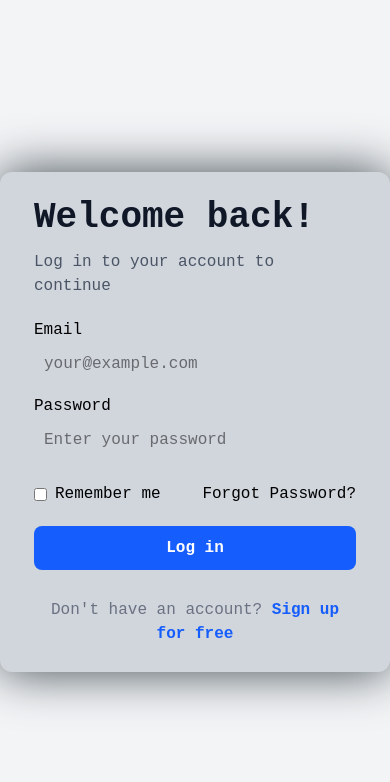
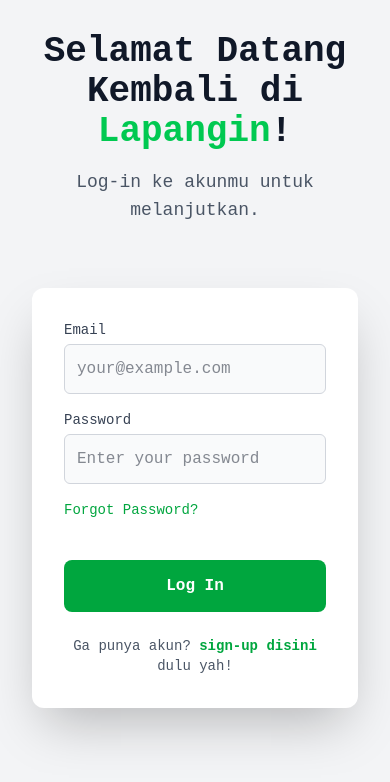
Before and after one commit to kindaMid72/Lapangin, a Next.js app in the folder lapangin-apps/: page /login in a window 390 px wide. Shown: the top 782 px of the page. Built offline with nearby package versions, Linux system fonts and the light colour scheme; no server answers.

Commit message:
fix: adjust ui for better mobile expirience

```diff
--- a/lapangin-apps/src/app/(protected)/[user_id]/[venue_id]/(main-app)/layout.jsx
+++ b/lapangin-apps/src/app/(protected)/[user_id]/[venue_id]/(main-app)/layout.jsx
@@ -16,7 +16,7 @@
     }, [fetchSession]); // Dependency array memastikan ini hanya berjalan sekali saat komponen dimuat
 
     return (
-        <div className='flex flex-col bg-white dark:bg-gray-800 min-h-screen h-fit'>
+        <div className='flex flex-col bg-white dark:bg-gray-800 min-h-screen'>
             <Navbar></Navbar>
             {children}
         </div>
--- a/lapangin-apps/src/features/Auth/Login_Page.jsx
+++ b/lapangin-apps/src/features/Auth/Login_Page.jsx
@@ -52,39 +52,44 @@
     }
 
     return (
-        <div className="flex items-center justify-center min-h-screen bg-gray-100 dark:bg-gray-900">
-            <div className="dark:bg-gray-900 bg-gray-300 dark:text-white text-black flex flex-col justify-center items-center w-[450px] border-2 border-transparent rounded-xl py-6 px-8 font-mono [box-shadow:0px_0px_50px_#3b474e]">
-                <div> {/* welcome back section */}
-                    <h1 className="text-4xl font-extrabold text-gray-900 dark:text-white">Welcome back!</h1>
-                    <p className="text-gray-600 mt-3 dark:text-white">Log in to your account to continue</p>
-                </div>
-                {/* email login section */}
-                <form onSubmit={handleLogin} className="w-full flex flex-col mt-5">
-                    <p>Email</p>
-                    <input type='email' value={email} onChange={(e) => setEmail(e.target.value)} placeholder="your@example.com" className="w-full border-2 border-gray-300 p-2 rounded-md mb-2" required />
-                    <p>Password</p>
-                    <input type='password' value={password} onChange={(e) => setPassword(e.target.value)} placeholder="Enter your password" className="w-full border-gray-300 border-2 p-2 rounded-md" required />
-
-                    <div className="flex justify-between items-center mt-5"> {/* forgot password section */}
-                        <div className="flex justify-start items-center">
-                            <input type='checkbox' checked={remember} onChange={(e) => { setRemember(e.target.checked) }} className="mr-2"></input> {/* remember for 30 day*/}
-                            <p>Remember me</p>
-                        </div>
-                        <button className="hover:underline" onClick={() => { }}>Forgot Password?</button>
-                    </div>
-
-                    {/* Tampilkan pesan error jika ada */}
-                    {error && <p className="text-red-500 text-center mt-4">{error}</p>}
-
-                    {/* login button */} {/* onClick auth */}
-                    <button type="submit" className="w-full border-2 border-transparent bg-blue-600 rounded-lg py-2 mt-5 text-white font-[800] hover:bg-blue-700 transition-colors">Log in</button>
-                </form>
-
-                {/* sign up section */}
-                <div>
-                    <p className="text-center mt-7 text-gray-500">Don't have an account? <Link href="/register" className="text-blue-600 hover:underline font-extrabold">Sign up for free</Link></p>
+        <div className="min-h-screen bg-gray-100 dark:bg-gray-900 font-mono">
+            <div className="container mx-auto flex flex-col md:flex-row md:h-screen md:items-center">
+                {/* Left Section / Header */}
+                <div className="w-full md:w-1/2 flex flex-col justify-center p-8 md:p-12 text-center md:text-left">
+                    <h1 className="text-4xl md:text-5xl font-extrabold text-gray-900 dark:text-white">
+                        Selamat Datang Kembali di <span className='text-green-500'>Lapangin</span>!
+                    </h1>
+                    <p className="mt-4 text-lg text-gray-600 dark:text-gray-400">
+                        Log-in ke akunmu untuk melanjutkan.
+                    </p>
                 </div>
 
+                {/* Right Section / Form */}
+                <div className="w-full md:w-1/2 p-8">
+                    <div className="bg-white dark:bg-gray-800 rounded-xl shadow-2xl p-8">
+                        <form onSubmit={handleLogin} className="w-full flex flex-col space-y-4">
+                            <div>
+                                <label className="block text-sm font-medium text-gray-700 dark:text-gray-300 mb-1">Email</label>
+                                <input type='email' value={email} onChange={(e) => setEmail(e.target.value)} placeholder="your@example.com" className="w-full p-3 bg-gray-50 dark:bg-gray-700 text-gray-900 dark:text-white border border-gray-300 dark:border-gray-600 rounded-md focus:ring-2 focus:ring-green-500 focus:border-green-500 transition" required />
+                            </div>
+                            <div>
+                                <label className="block text-sm font-medium text-gray-700 dark:text-gray-300 mb-1">Password</label>
+                                <input type='password' value={password} onChange={(e) => setPassword(e.target.value)} placeholder="Enter your password" className="w-full p-3 bg-gray-50 dark:bg-gray-700 text-gray-900 dark:text-white border border-gray-300 dark:border-gray-600 rounded-md focus:ring-2 focus:ring-green-500 focus:border-green-500 transition" required />
+                            </div>
+
+                            <div className="flex justify-between items-center text-sm">
+                                <button type="button" className="font-medium text-green-600 hover:underline dark:text-green-400">Forgot Password?</button>
+                            </div>
+
+                            {error && <p className="text-red-500 text-center !mt-6">{error}</p>}
+
+                            <button type="submit" className="w-full !mt-6 border-2 border-transparent bg-green-600 rounded-lg py-3 text-white font-bold hover:bg-green-700 transition-colors">Log In</button>
+                        </form>
+                        <div className="text-center mt-6">
+                            <p className="text-sm text-gray-600 dark:text-gray-400">Ga punya akun?  <Link href="/sign_in" className="text-green-600 hover:underline font-bold">sign-up disini</Link> dulu yah!</p>
+                        </div>
+                    </div>
+                </div>
             </div>
         </div>
     );
--- a/lapangin-apps/src/features/Auth/Sign_In_Page.jsx
+++ b/lapangin-apps/src/features/Auth/Sign_In_Page.jsx
@@ -3,6 +3,8 @@
 // imports
 import { useRouter } from 'next/navigation';
 import { useState } from 'react';
+
+import Link from 'next/link';
 
 import { createClient } from '../../utils/supabase/client';
 
@@ -68,34 +70,44 @@
     }
 
     return (
-        <div className="flex items-center justify-center min-h-screen bg-gray-100 relative dark:bg-gray-800">
-            <div className="bg-gray-900 flex flex-col justify-center items-center w-[450px] border-2 border-transparent rounded-xl py-6 px-8 font-mono [box-shadow:0px_0px_20px_#3b474e]">
-                <div> {/* welcome back section */}
-                    <h1 className="text-4xl font-extrabold">Selamat Datang di <p className='text-green-500 inline'>Lapangin</p>!</h1>
-                    <p className="text-gray-600 mt-3 dark:text-white">Sign in untuk melanjutkan.</p>
+        <div className="min-h-screen bg-gray-100 dark:bg-gray-900 font-mono">
+            <div className="container mx-auto flex flex-col md:flex-row-reverse md:h-screen md:items-center">
+                {/* Left Section / Header */}
+                <div className="w-full md:w-1/2 flex flex-col justify-center p-8 md:p-12 text-center md:text-left">
+                    <h1 className="text-4xl md:text-5xl font-extrabold text-gray-900 dark:text-white">
+                        Selamat Datang di <span className='text-green-500'>Lapangin</span>!
+                    </h1>
+                    <p className="mt-4 text-lg text-gray-600 dark:text-gray-400">
+                        Buat akun Anda dan mulai kelola CourtSpace dengan mudah.
+                    </p>
                 </div>
 
-                {/* or break line */}
-                {/* <div className="flex justify-center items-center mt-8 w-full">
-                    <div className="h-0 w-5 border-y-1 border-gray-300 flex-1"></div>
-                    {/* <p className="px-2 text-gray-400">or</p>
-                    <div className="h-0 w-5 border-y-1 border-gray-300 flex-1"></div>
-                </div> */}
+                {/* Right Section / Form */}
+                <div className="w-full md:w-1/2 p-8">
+                    <div className="bg-white dark:bg-gray-800 rounded-xl shadow-2xl p-8">
+                        <form onSubmit={handleSignin} className="w-full flex flex-col space-y-4">
+                            <div>
+                                <label className="block text-sm font-medium text-gray-700 dark:text-gray-300 mb-1">Email</label>
+                                <input name="email" value={email} onChange={(e) => { setEmail(e.target.value) }} type='email' placeholder="your@example.com" className="w-full p-3 bg-gray-50 dark:bg-gray-700 text-gray-900 dark:text-white border border-gray-300 dark:border-gray-600 rounded-md focus:ring-2 focus:ring-green-500 focus:border-green-500 transition" required />
+                            </div>
+                            <div>
+                                <label className="block text-sm font-medium text-gray-700 dark:text-gray-300 mb-1">Password</label>
+                                <input name="password" value={password} onChange={(e) => { setPassword(e.target.value) }} type='password' placeholder="Minimal 8 karakter" className="w-full p-3 bg-gray-50 dark:bg-gray-700 text-gray-900 dark:text-white border border-gray-300 dark:border-gray-600 rounded-md focus:ring-2 focus:ring-green-500 focus:border-green-500 transition" required />
+                            </div>
+                            <div>
+                                <label className="block text-sm font-medium text-gray-700 dark:text-gray-300 mb-1">Confirm Password</label>
+                                <input name="confirm_password" value={confirmPassword} onChange={(e) => { setConfirmPassword(e.target.value) }} type='password' placeholder="Ulangi password Anda" className="w-full p-3 bg-gray-50 dark:bg-gray-700 text-gray-900 dark:text-white border border-gray-300 dark:border-gray-600 rounded-md focus:ring-2 focus:ring-green-500 focus:border-green-500 transition" required />
+                            </div>
 
-                {/* email login section */}
-                <form onSubmit={handleSignin} className="w-full flex flex-col mt-5">
-                    <p>Email</p>
-                    <input name="email" value={email} onChange={(e) => { setEmail(e.target.value) }} type='text' placeholder="your@example.com" className=" w-full border-1 border-gray-600 p-2 rounded-md mb-2 outline-1 outline-gray-300"></input>
-                    <p>Password</p>
-                    <input name="password" value={password} onChange={(e) => { setPassword(e.target.value) }} type='password' placeholder="Enter your password" className="w-full border-gray-600 border-2 p-2 rounded-md mb-2 outline-1 outline-gray-300"></input>
-                    <p>Confirm Password</p>
-                    <input name="confirm_password" value={confirmPassword} onChange={(e) => { setConfirmPassword(e.target.value) }} type='password' placeholder="Enter your password" className="w-full border-gray-600 border-2 p-2 rounded-md outline-1 outline-gray-300"></input>
+                            {error && <p className="text-red-500 text-center !mt-6">{error}</p>}
 
-                    {error && <p className="text-red-500 text-center mt-4">{error}</p>}
-                    {/* sign in button */}
-                    <button type='submit' className="w-full border-2 border-transparent bg-blue-600 rounded-lg py-2 mt-5 text-white font-[800] hover:bg-blue-800 transition-color duration-150 ease-in-out">Sign in</button>
-                </form>
-
+                            <button type='submit' className="w-full !mt-6 border-2 border-transparent bg-green-600 rounded-lg py-3 text-white font-bold hover:bg-green-700 transition-colors">Sign Up</button>
+                        </form>
+                        <div className="text-center mt-6">
+                            <p className="text-sm text-gray-600 dark:text-gray-400">Sudah punya akun? yaudah <Link href="/login" className="text-green-600 hover:underline font-bold">Log-in</Link> di sini</p>
+                        </div>
+                    </div>
+                </div>
             </div>
         </div>
     )
--- a/lapangin-apps/src/features/components/MainAppNavbar.jsx
+++ b/lapangin-apps/src/features/components/MainAppNavbar.jsx
@@ -1,6 +1,6 @@
 "use client"
 import { useParams, useRouter } from 'next/navigation';
-import { useState, useEffect } from 'react';
+import { use, useEffect, useState } from 'react';
 
 // store
 import useSessionStore from '@/shared/stores/authStore.js';
@@ -19,6 +19,8 @@
 
     // state
     const [selectedMenu, setSelectedMenu] = useState('dashboard');
+    const [showSiderBar, setShowSiderbar] = useState(false);
+
     // class ui element
     const activeClass = 'px-3 border-1 border-transparent py-1 bg-green-800 rounded-lg h-fit ';
     const inactiveClass = 'px-3 py-1 border-1 border-gray-600 bg-transparent hover:border-transparent rounded-lg h-fit ';
@@ -34,28 +36,49 @@
 
     }, [session]);
 
-    return (
-        <ul className="flex flex-wrap gap-4 light:bg-slate-100 items-center dark:bg-slate-900 [&_li]:hover:bg-green-700 [&_li]:cursor-pointer text-[1em] p-2 [&_li]:font-mono [&_li]:text-[1em] rounded-b-xl">
-            <li className="px-3 py-1 hover:!bg-transparent text-green-500 rounded-lg !font-[900] !text-2xl ">Lapangin</li>
-            <li className={`${selectedMenu === 'dashboard' ? activeClass : inactiveClass} transition-color duration-100 ease-in-out`} onClick={() => handleNavigate('dashboard')}><i className="fa-solid fa-table mr-2 "></i>Dashboard</li>
-            <li className={`${selectedMenu === 'bookings' ? activeClass : inactiveClass} transition-color duration-100 ease-in-out`} onClick={() => handleNavigate('bookings')}><i className="fa-solid fa-calendar mr-2 "></i>Bookings</li>
-            <li className={`${selectedMenu === 'courts' ? activeClass : inactiveClass} transition-color duration-100 ease-in-out`} onClick={() => handleNavigate('courts')}><i className="fa-solid fa-layer-group mr-2 "></i>Courts</li>
-            <li className={`${selectedMenu === 'reports' ? activeClass : inactiveClass} transition-color duration-100 ease-in-out`} onClick={() => handleNavigate('reports')}><i className="fa-solid fa-chart-simple mr-2 "></i>Report</li>
-            <li className={`${selectedMenu === 'team' ? activeClass : inactiveClass} transition-color duration-100 ease-in-out`} onClick={() => handleNavigate('team')}><i className="fa-solid fa-people-group mr-2 "></i>Team</li>
-            <li className={`${selectedMenu === 'settings' ? activeClass : inactiveClass} transition-color duration-100 ease-in-out`} onClick={() => handleNavigate('settings')}><i className="fa-solid fa-gear mr-2 "></i>Settings</li>
-            <div className='flex flex-1 justify-end items-center gap-2 mr-2 '>
+    return (<div className='sticky top-0 z-50 h-fit w-full'>
+        <div className='flex items-center  flex-wrap sticky gap-4 light:bg-slate-100 dark:bg-slate-900 [&_li]:hover:bg-green-700 [&_li]:cursor-pointer text-[1em] p-2 [&_li]:font-mono [&_li]:text-[1em]'>
+            <div className='flex items-center ml-4'>
+                <i onClick={() => {setShowSiderbar(prev => !prev);}} className='fa-solid fa-bars text-xl hover:!text-green-400 cursor-pointer !text-green-200'></i>
+            </div>
+            <p className="px-3 py-1 hover:!bg-transparent text-green-500 rounded-lg !font-[900] !text-2xl ">Lapangin</p>
+            <div className='flex flex-1 justify-end px-1 items-end gap-2 mr-2 w-full'>
                 {session?.user ? ( // session bisajadi belum ada saat page di load, jadi gunakan implementasi ini
                     <div>
-                        <h3 className='w-20 overflow-hidden text-ellipsis text-nowrap '>{session.user.email}</h3>
-                        <h2 className='w-20 overflow-hidden text-ellipsis text-nowrap text-[0.8em] font-extralight'>{activeVenue?.userRole}</h2> {/* role section */}
+                        <h3 className='w-45 overflow-hidden text-ellipsis text-nowrap '>{session.user.email}</h3>
+                        <h2 className='w-45 overflow-hidden text-ellipsis text-nowrap text-[0.8em] font-extralight'>{activeVenue?.userRole}</h2> {/* role section */}
                     </div>
                 ) : (
                     <div className='w-20 h-6 bg-gray-700 rounded animate-pulse'></div> // Tampilkan skeleton loading jika sesi belum ada
                 )}
-                <div className='overflow-hidden rounded-full size-[35px] bg-gray-200'>
-                    <img src='/sosok_hitam.png' className='' ></img>
+            </div>
+        </div>
+        <div className='fixed h-full'>
+            {showSiderBar &&
+                <div className='w-fit min-w-40 md:min-w-60 min-h-full h-full z-45 '>
+                    <ul className=" flex flex-col items-start px-5  gap-4 light:bg-slate-100 h-full  dark:bg-slate-900 [&_li]:hover:bg-green-700 [&_li]:cursor-pointer text-[1em] p-2 [&_li]:font-mono [&_li]:text-[1em] rounded-b-xl">
+                        {/* <div className='flex items-center'>
+                            <i onClick={() => {setShowSiderbar(prev => !prev);}} className='fa-solid fa-bars text-xl hover:!text-green-400 cursor-pointer !text-green-200'></i>
+                            <p className="px-3 py-1 hover:!bg-transparent text-green-500 rounded-lg !font-[900] !text-2xl ">Lapangin</p>
+                        </div> */}
+                        <li className={`w-full ${selectedMenu === 'dashboard' ? activeClass : inactiveClass} transition-color duration-100 ease-in-out`} onClick={() => handleNavigate('dashboard')}><i className="fa-solid fa-table mr-2 "></i>Dashboard</li>
+                        <li className={`w-full ${selectedMenu === 'bookings' ? activeClass : inactiveClass} transition-color duration-100 ease-in-out`} onClick={() => handleNavigate('bookings')}><i className="fa-solid fa-calendar mr-2 "></i>Bookings</li>
+                        <li className={`w-full ${selectedMenu === 'courts' ? activeClass : inactiveClass} transition-color duration-100 ease-in-out`} onClick={() => handleNavigate('courts')}><i className="fa-solid fa-layer-group mr-2 "></i>Courts</li>
+                        <li className={`w-full ${selectedMenu === 'reports' ? activeClass : inactiveClass} transition-color duration-100 ease-in-out`} onClick={() => handleNavigate('reports')}><i className="fa-solid fa-chart-simple mr-2 "></i>Report</li>
+                        <li className={`w-full ${selectedMenu === 'team' ? activeClass : inactiveClass} transition-color duration-100 ease-in-out`} onClick={() => handleNavigate('team')}><i className="fa-solid fa-people-group mr-2 "></i>Team</li>
+                        <li className={`w-full ${selectedMenu === 'settings' ? activeClass : inactiveClass} transition-color duration-100 ease-in-out`} onClick={() => handleNavigate('settings')}><i className="fa-solid fa-gear mr-2 "></i>Settings</li>
+                        <li className={`w-full flex-1 relative hover:!bg-transparent `} onClick={() => {router.push(`/${params.user_id}`)}}>
+                            <div className='flex gap-3 absolute items-center justify-center hover:!text-red-500 transition duration-100 ease-in bottom-17'>
+                                <i className="fa-solid fa-arrow-right-from-bracket"></i> <p>keluar</p>
+                            </div>
+                        </li>
+                    </ul>
+
                 </div>
-            </div>
-        </ul>
+            }
+
+        </div>
+
+    </div>
     )
 }
```
Also changed, not shown: lapangin-apps/src/features/Vanues/VanueCreationPage.jsx (+30 -26 lines), lapangin-apps/src/features/Vanues/VanueSelectionPage.jsx (+25 -20 lines).
